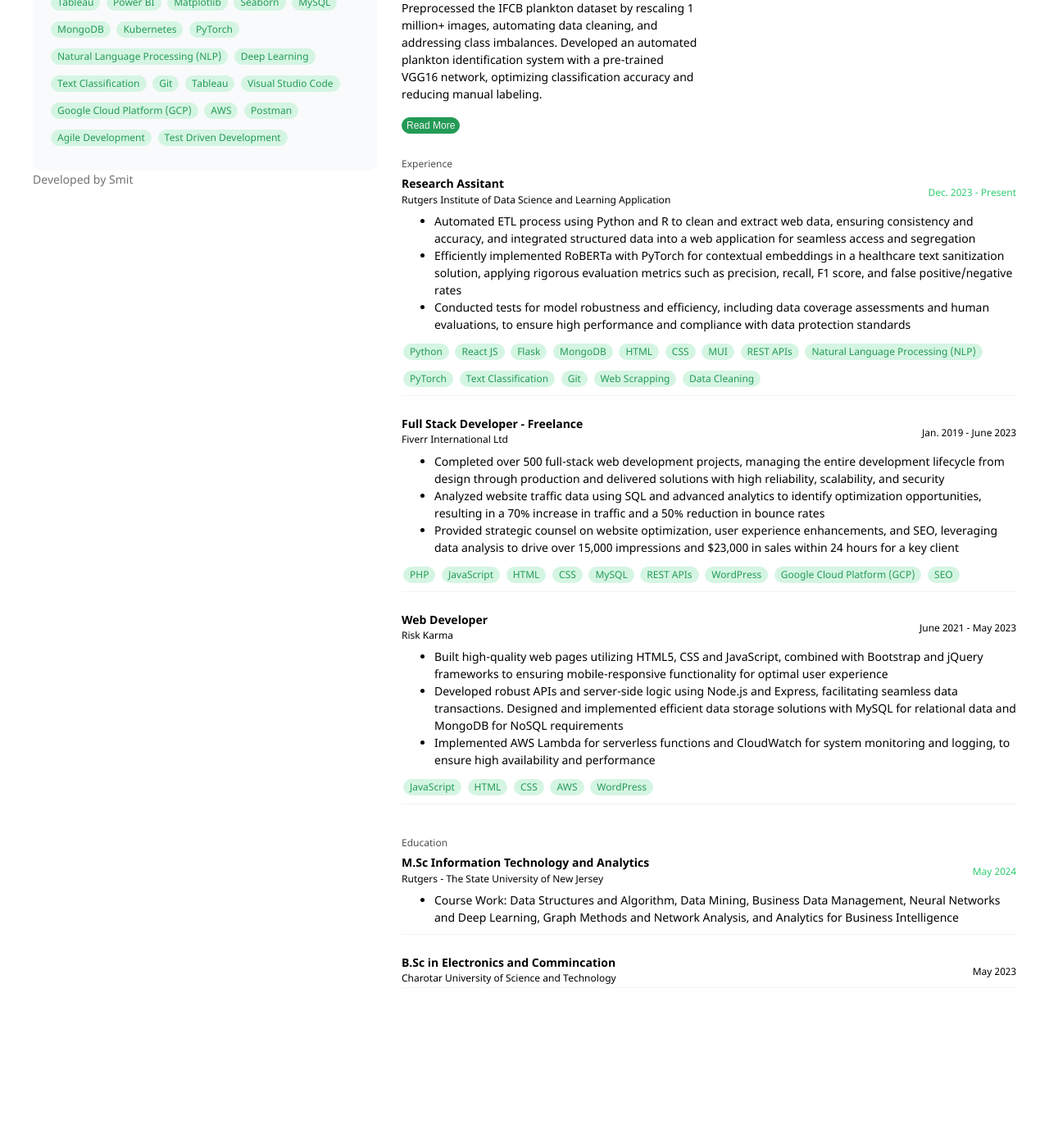
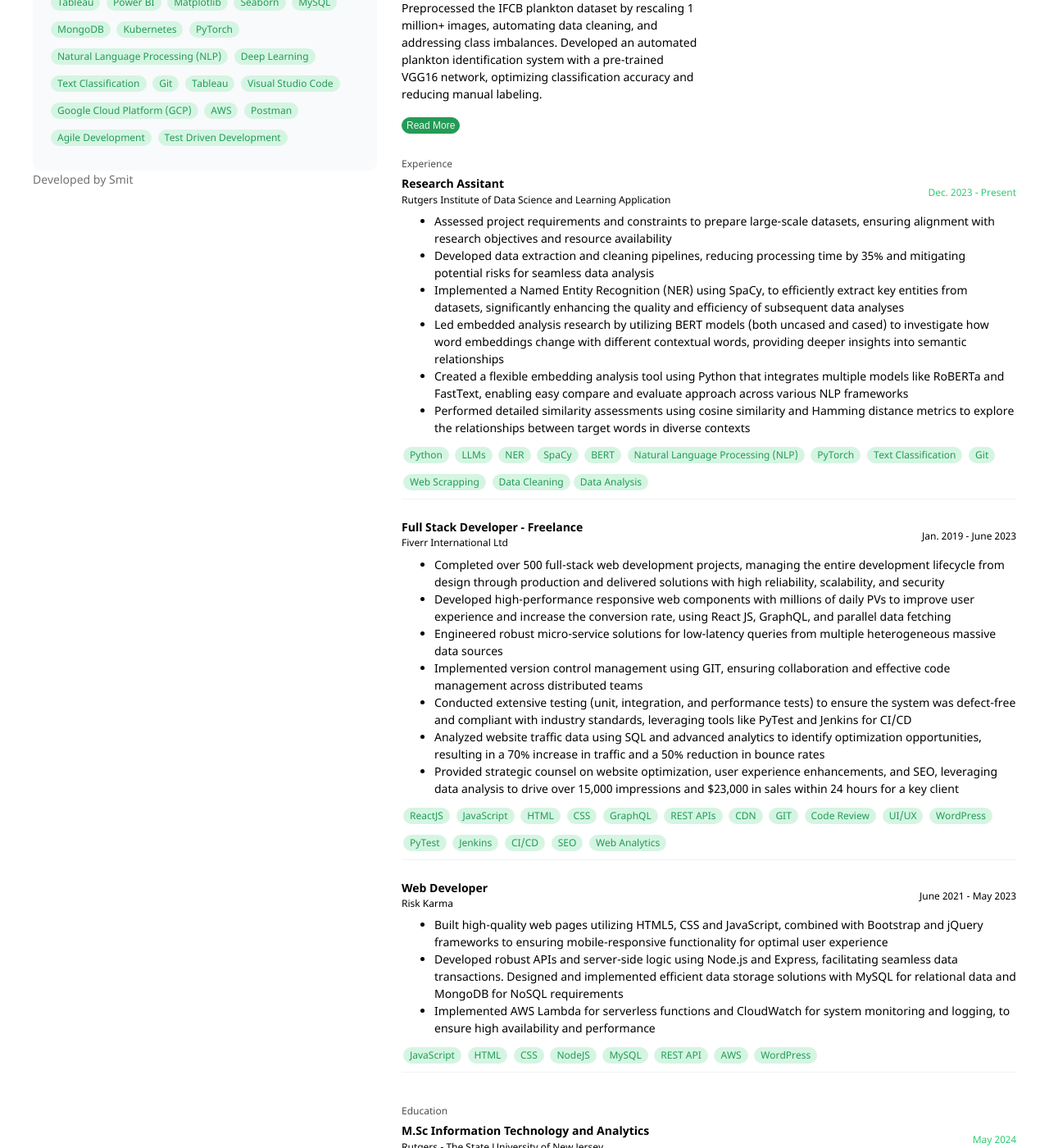
Before and after one commit to smit2444/portfolio, a Jekyll site: the page built from index.md, in a window 1280 px wide and 1400 px high, scrolled down 664 px. Shown: the whole window at 82% size. Built offline with Jekyll 4.4.1, drawn with Linux system fonts in a browser that asks for light colours; before the commit the page ends 1989 px from its top, so only the background shows below that; some of the changed text lies outside the part shown.

Commit message:
Update index.md
Content Update

```diff
--- a/index.md
+++ b/index.md
@@ -63,26 +63,23 @@ layout: default
       <p class="present_date">Dec. 2023 - Present</p>
     </div>
     <ul class="item_des">
-      <li>Automated ETL process using Python and R to clean and extract web data, ensuring consistency and accuracy, and integrated structured data into a web application for seamless access and segregation
-      </li>
-      <li>Efficiently implemented RoBERTa with PyTorch for contextual embeddings in a healthcare text sanitization solution, applying rigorous evaluation metrics such as precision, recall, F1 score, and false positive/negative rates
-      </li>
-      <li>Conducted tests for model robustness and efficiency, including data coverage assessments and human evaluations, to ensure high performance and compliance with data protection standards
-      </li>
+      <li>Assessed project requirements and constraints to prepare large-scale datasets, ensuring alignment with research objectives and resource availability</li>
+  <li>Developed data extraction and cleaning pipelines, reducing processing time by 35% and mitigating potential risks for seamless data analysis</li>
+  <li>Implemented a Named Entity Recognition (NER) using SpaCy, to efficiently extract key entities from datasets, significantly enhancing the quality and efficiency of subsequent data analyses</li>
+  <li>Led embedded analysis research by utilizing BERT models (both uncased and cased) to investigate how word embeddings change with different contextual words, providing deeper insights into semantic relationships</li>
+  <li>Created a flexible embedding analysis tool using Python that integrates multiple models like RoBERTa and FastText, enabling easy compare and evaluate approach across various NLP frameworks</li>
+  <li>Performed detailed similarity assessments using cosine similarity and Hamming distance metrics to explore the relationships between target words in diverse contexts</li>
     </ul>
     <ul class="skills">
       <li>Python</li>
-      <li>React JS</li>
-      <li>Flask </li>
-      <li>MongoDB</li>
-      <li>HTML</li>
-      <li>CSS</li>
-      <li>MUI</li>
-      <li>REST APIs</li>
+      <li>LLMs</li>
+      <li>NER </li>
+      <li>SpaCy</li>
+      <li>BERT</li>
       <li>Natural Language Processing (NLP)</li>
       <li>PyTorch</li>
       <li>Text Classification</li>
-      <li>Git</li> <li>Web Scrapping</li> <li>Data Cleaning</li>
+      <li>Git</li> <li>Web Scrapping</li> <li>Data Cleaning</li><li>Data Analysis</li>
     </ul>
   </div>
 
@@ -96,19 +93,30 @@ layout: default
     </div>
     <ul class="item_des">
       <li>Completed over 500 full-stack web development projects, managing the entire development lifecycle from design through production and delivered solutions with high reliability, scalability, and security</li>
+      <li>Developed high-performance responsive web components with millions of daily PVs to improve user experience and increase the conversion rate, using React JS, GraphQL, and parallel data fetching</li>
+      <li>Engineered robust micro-service solutions for low-latency queries from multiple heterogeneous massive data sources</li>
+      <li>Implemented version control management using GIT, ensuring collaboration and effective code management across distributed teams</li>
+      <li>Conducted extensive testing (unit, integration, and performance tests) to ensure the system was defect-free and compliant with industry standards, leveraging tools like PyTest and Jenkins for CI/CD</li>
       <li>Analyzed website traffic data using SQL and advanced analytics to identify optimization opportunities, resulting in a 70% increase in traffic and a 50% reduction in bounce rates</li>
       <li>Provided strategic counsel on website optimization, user experience enhancements, and SEO, leveraging data analysis to drive over 15,000 impressions and $23,000 in sales within 24 hours for a key client</li>
     </ul>
     <ul class="skills">
-      <li>PHP</li>
+      <li>ReactJS</li>
       <li>JavaScript</li>
       <li>HTML</li>
       <li>CSS</li>
-      <li>MySQL</li>
+      <li>GraphQL</li>
       <li>REST APIs</li>
+      <li>CDN</li>
+      <li>GIT</li>
+      <li>Code Review</li>
+      <li>UI/UX</li>
       <li>WordPress</li>
-      <li>Google Cloud Platform (GCP)</li>
+      <li>PyTest</li>
+      <li>Jenkins</li>
+      <li>CI/CD</li>
       <li>SEO</li>
+      <li>Web Analytics</li>
 
     </ul>
   </div>
@@ -129,6 +137,9 @@ layout: default
       <li>JavaScript</li>
       <li>HTML</li>
       <li>CSS</li>
+      <li>NodeJS</li>
+      <li>MySQL</li>
+      <li>REST API</li>
       <li>AWS</li>
       <li>WordPress</li>
     </ul>
```
Also changed, not shown: other parts of index.md (+1 -1 lines).
